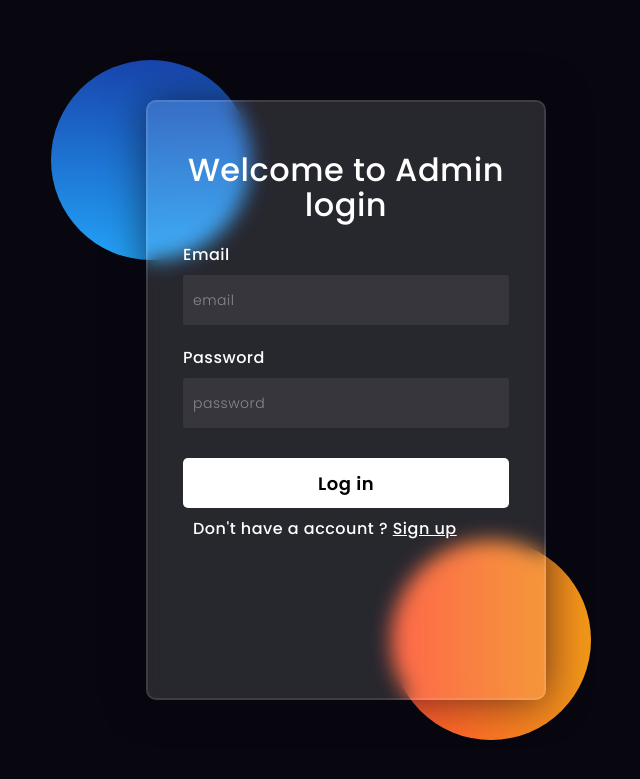
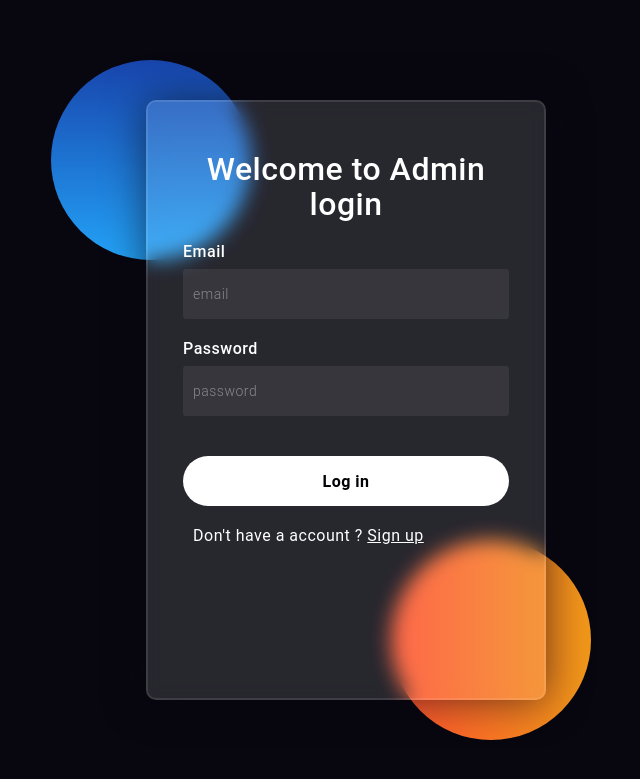
Before and after one commit to Md-Takibuddin/WT_Summer, a PHP site: page /view/adminlogin.php in a window 1280 px wide. Shown: the top 779 px of the page, without its empty margins (294-934 px from the left). Run offline with PHP 8.4, Linux system fonts and the light colour scheme.

Commit message:
login css

```diff
--- a/css/sign.css
+++ b/css/sign.css
@@ -1,6 +1,6 @@
 
 *,
-*:before,s
+*:before,
 *:after{
 padding: 0;
 margin: 0;
@@ -56,7 +56,7 @@ box-shadow: 0 0 40px rgba(8,7,16,0.6);
 padding: 50px 35px;
 }
 form *{
-font-family: 'Poppins',sans-serif;
+font-family: 'Roboto',sans-serif;
 color: #ffffff;
 letter-spacing: 0.5px;
 outline: none;
@@ -69,13 +69,21 @@ line-height: 35px;
 text-align: center;
 }
 .error{
-    color: #ff512f;
+    padding-top: 10px;
+    color: red;
 }
 .signup{
     color: #ffffff;
     padding: 0 10px;
-    margin-top: 8px;
+    margin-top: 20px;
 }
+
+a:hover {
+    transition-duration: 0.2s;
+    color: #ffb107;
+  }
+
+
 
 label{
 display: block;
@@ -107,3 +115,51 @@ font-weight: 600;
 border-radius: 5px;
 cursor: pointer;
 }
+.button{
+    position: relative;
+
+    border-radius: 4em;
+    font-size: 16px;
+    padding: 0.8em 1.8em;
+    cursor:pointer;
+    user-select:none;
+    text-align: center;
+    text-decoration: none;
+    cursor: pointer;
+    transition-duration: 0.4s;
+    -webkit-transition-duration: 0.4s; /* Safari */
+  }
+
+  .button:hover {
+    transition-duration: 0.2s;
+    background-color: #4572fa;
+    color: #ffffff;
+  }
+
+  .button:after {
+    content: "";
+    display: block;
+    position: absolute;
+    border-radius: 4em;
+    left: 0;
+    top:0;
+    width: 100%;
+    height: 100%;
+    opacity: 0;
+    transition: all 0.5s;
+    box-shadow: 0 0 10px 40px white;
+  }
+
+  .button:active:after {
+    box-shadow: 0 0 0 0 white;
+    position: absolute;
+    border-radius: 4em;
+    left: 0;
+    top:0;
+    opacity: 1;
+    transition: 0s;
+  }
+
+  .button:active {
+    top: 1px;
+  }
--- a/view/adminlogin.php
+++ b/view/adminlogin.php
@@ -3,9 +3,9 @@ include("../control/admin_login.php");
 ?>
 <head>
     <link rel="stylesheet" href="../css/sign.css">
-    <link rel="preconnect" href="https://fonts.gstatic.com">
+    <!-- <link rel="preconnect" href="https://fonts.gstatic.com">
     <link rel="stylesheet" href="https://cdnjs.cloudflare.com/ajax/libs/font-awesome/5.15.4/css/all.min.css">
-    <link href="https://fonts.googleapis.com/css2?family=Poppins:wght@300;500;600&display=swap" rel="stylesheet">
+    <link href="https://fonts.googleapis.com/css2?family=Poppins:wght@300;500;600&display=swap" rel="stylesheet"> -->
 
 </head>
 
@@ -24,18 +24,21 @@ include("../control/admin_login.php");
 
         <h3>Welcome to Admin login</h3>
 
-        <label for="username">Email</label>
+        <label >Email</label>
         <input type="text" name="LoginEmail" placeholder="email" >
 
-        <label for="password">Password</label>
+        <label >Password</label>
         <input type="password" name="LoginPassword" placeholder="password" >
 
-        <font class="error" ><?php echo $loginError; ?></font>
+        <div class="error" ><?php echo $loginError; ?></di>
 
         <input class="button" type="submit" value="Log in" name ="Admin_login_submit">
         <div class="signup">Don't have a account ?
-         <a href= "adminsignup.php"> Sign up </a>
+        <a class='link' href= "adminsignup.php"> Sign up </a>
         </div>
+
+
+
     </form>
 
 
```
Also changed, not shown: view/adminsignup.php (+49 -50 lines), css/signup.css (added).
